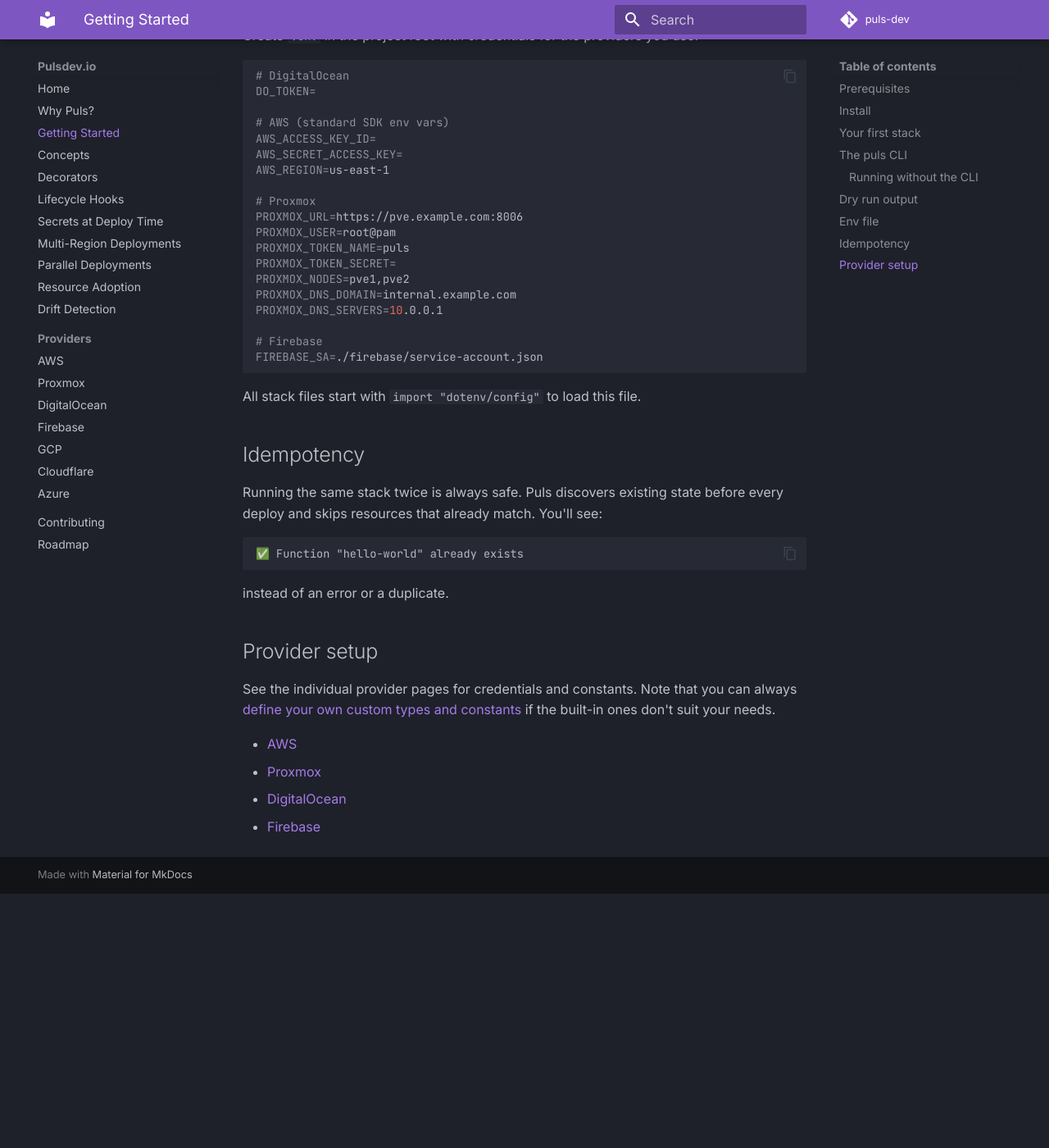
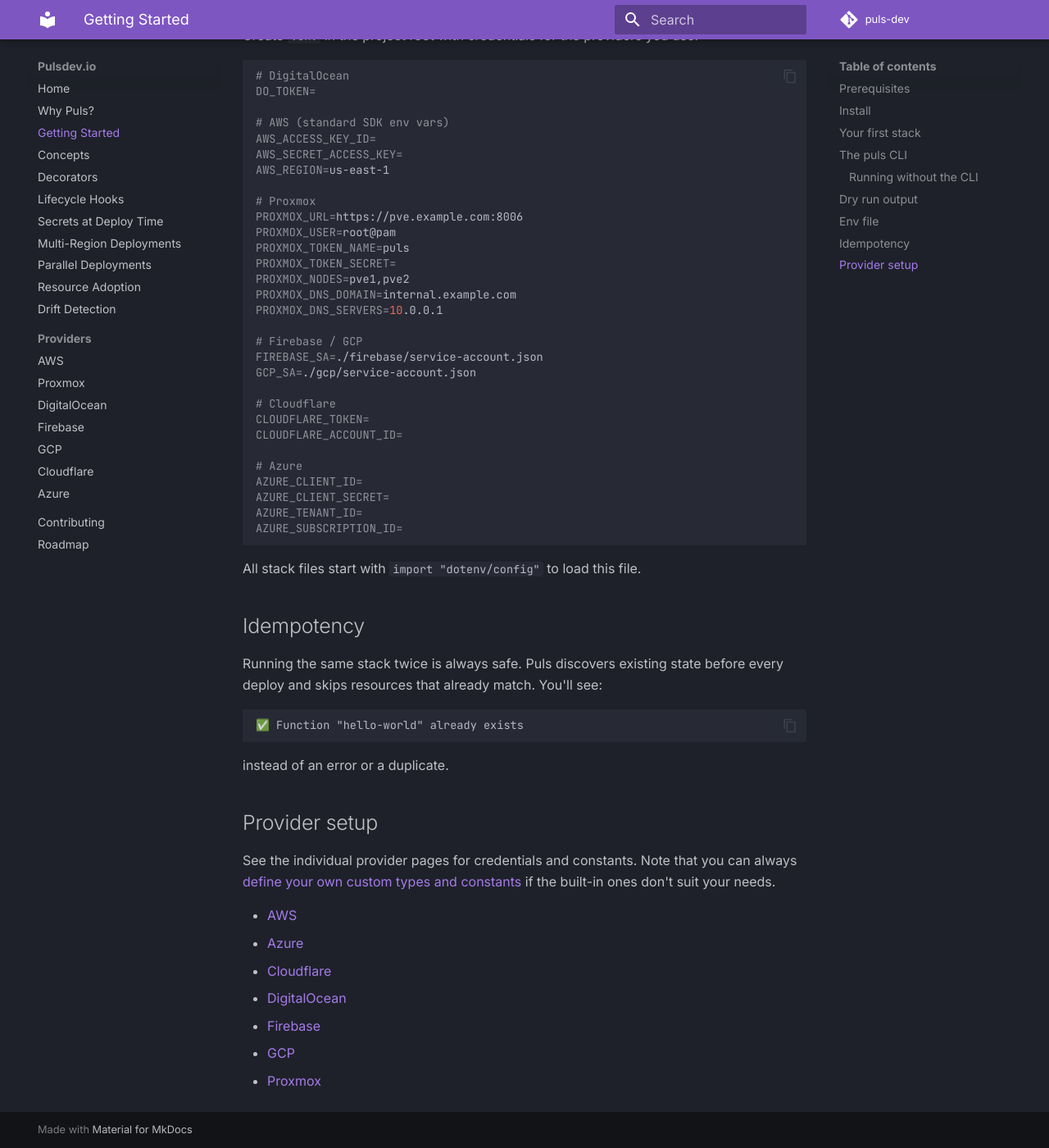
Before and after one commit to puls-dev/puls-dev, an MkDocs documentation site: the page built from docs/getting-started.md, in a window 1280 px wide and 1400 px high, scrolled down 2247 px. Shown: the whole window at 82% size. Built offline with MkDocs 1.6.1 and Material for MkDocs 9.7.7, drawn with Linux system fonts in a browser that asks for light colours; comment, search, counter and statistics services are not loaded; before the commit the page ends 3337 px from its top, so only the background shows below that.

Commit message:
updated the documentation with latest providers, and details

````diff
--- a/docs/getting-started.md
+++ b/docs/getting-started.md
@@ -120,8 +120,19 @@
 PROXMOX_DNS_DOMAIN=internal.example.com
 PROXMOX_DNS_SERVERS=10.0.0.1
 
-# Firebase
+# Firebase / GCP
 FIREBASE_SA=./firebase/service-account.json
+GCP_SA=./gcp/service-account.json
+
+# Cloudflare
+CLOUDFLARE_TOKEN=
+CLOUDFLARE_ACCOUNT_ID=
+
+# Azure
+AZURE_CLIENT_ID=
+AZURE_CLIENT_SECRET=
+AZURE_TENANT_ID=
+AZURE_SUBSCRIPTION_ID=
 ```
 
 All stack files start with `import "dotenv/config"` to load this file.
@@ -141,6 +152,9 @@
 See the individual provider pages for credentials and constants. Note that you can always [define your own custom types and constants](concepts.md#extensibility--custom-types) if the built-in ones don't suit your needs.
 
 - [AWS](providers/aws.md)
-- [Proxmox](providers/proxmox.md)
+- [Azure](providers/azure.md)
+- [Cloudflare](providers/cloudflare.md)
 - [DigitalOcean](providers/digitalocean.md)
 - [Firebase](providers/firebase.md)
+- [GCP](providers/gcp.md)
+- [Proxmox](providers/proxmox.md)
--- a/package.json
+++ b/package.json
@@ -1,6 +1,6 @@
 {
   "name": "puls-dev",
-  "version": "0.3.8",
+  "version": "0.3.9",
   "description": "Intent-driven infrastructure-as-code with eager discovery and no state files.",
   "type": "module",
   "main": "./dist/index.js",
````
Also changed, not shown: README.md (+47 -0 lines), docs/contributing.md (+1 -1 lines), docs/decorators.md (+3 -0 lines), docs/github-actions.md (+2 -0 lines), docs/roadmap.md (+8 -8 lines), docs/stack-outputs.md (+4 -0 lines).
